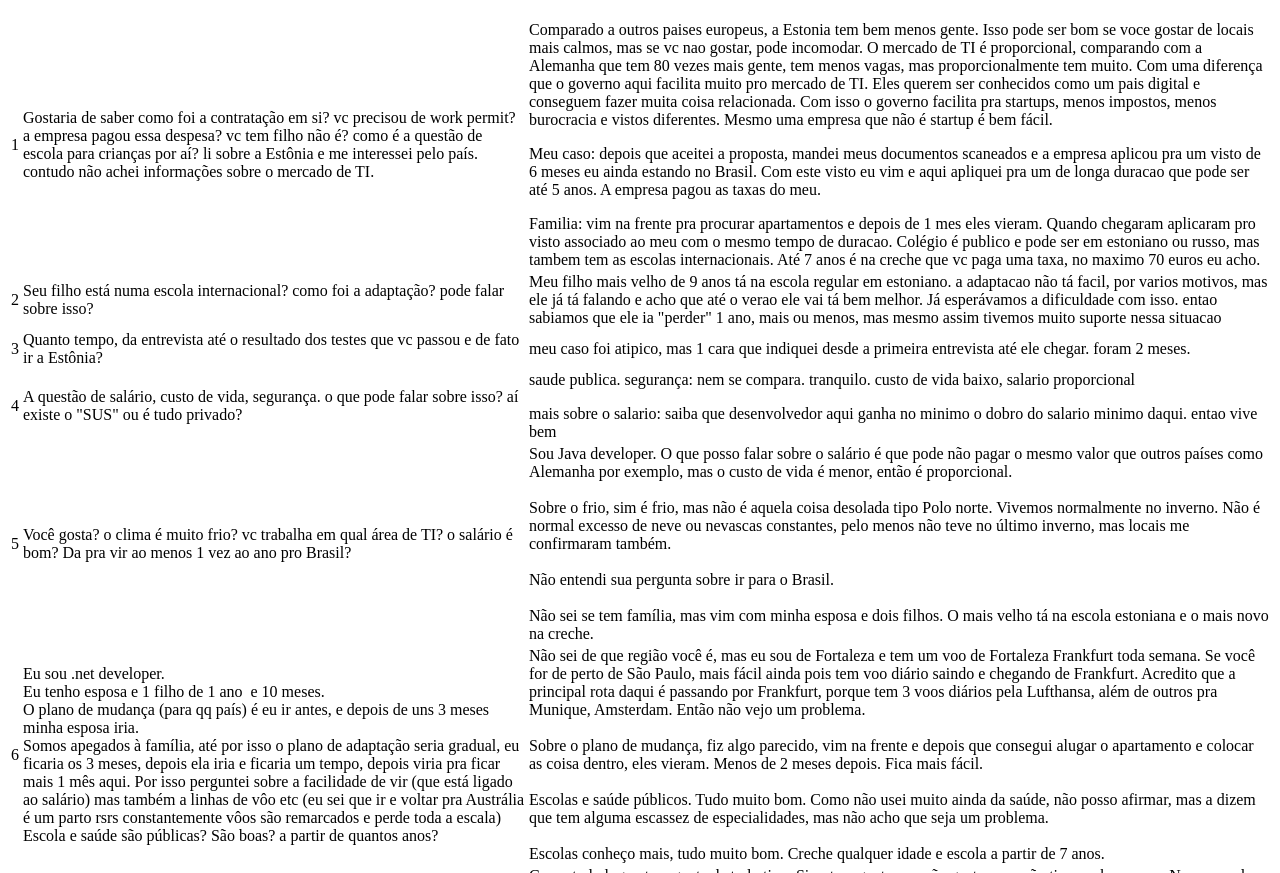
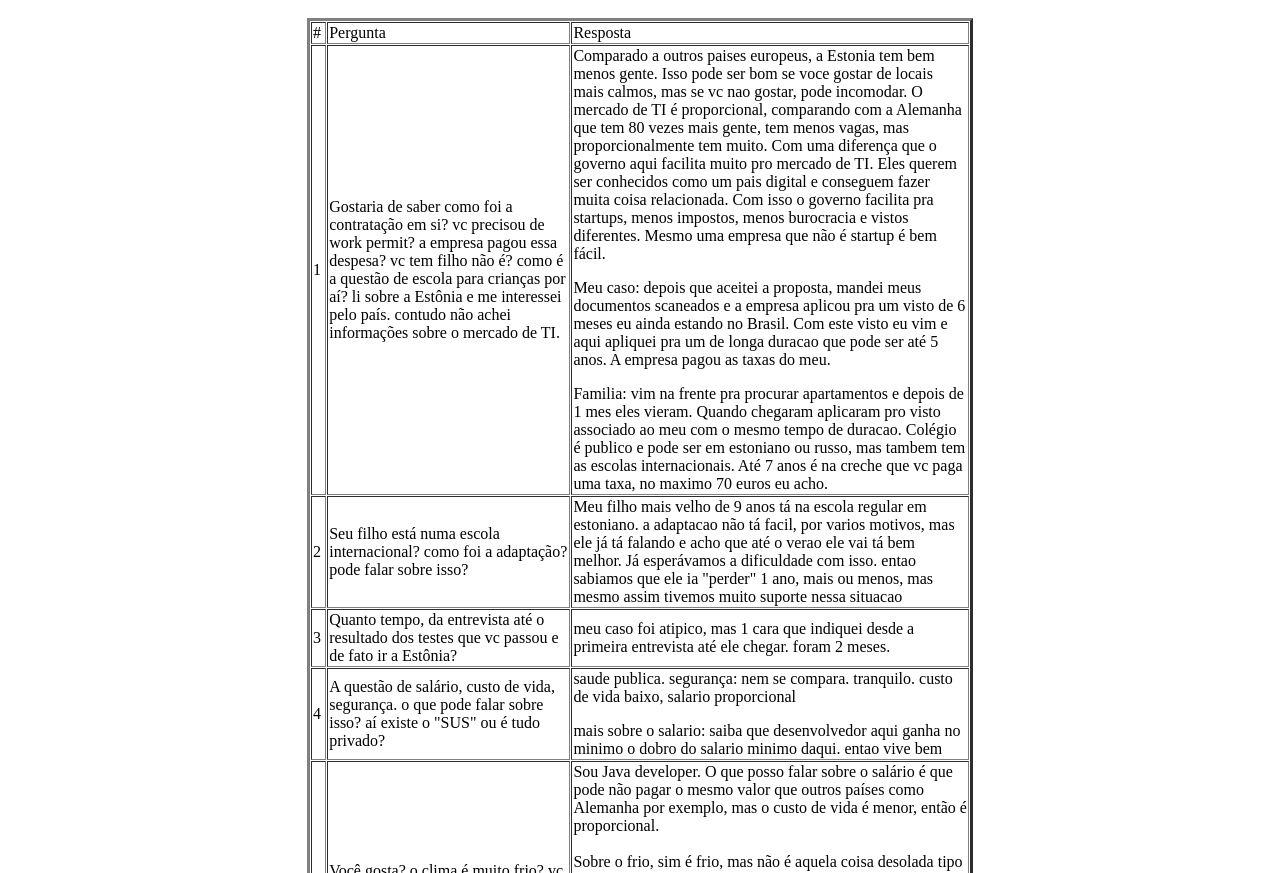
Before and after one commit to edsonsousa/edsonsousa.github.io, a plain HTML site: page index.html in a window 1280 px wide. Shown: the part 48-921 px from the top of the page. Drawn offline with Linux system fonts and the light colour scheme.

Commit message:
primeiras perguntas com ajustes na tabela

```diff
--- a/index.html
+++ b/index.html
@@ -1,37 +1,44 @@
 <h1>FAQ Est&ocirc;nia</h1>
-<table>
+<table style="margin-left: auto; margin-right: auto;" border="3" cellspacing="1" cellpadding="1">
 <tbody>
 <tr>
-<td>1</td>
-<td>Gostaria de saber como foi a contrata&ccedil;&atilde;o em si? vc precisou de work permit? a empresa pagou essa despesa? vc tem filho n&atilde;o &eacute;? como &eacute; a quest&atilde;o de escola para crian&ccedil;as por a&iacute;?&nbsp;li sobre a Est&ocirc;nia e me interessei pelo pa&iacute;s. contudo n&atilde;o achei informa&ccedil;&otilde;es sobre o mercado de TI.</td>
-<td>
+<td style="width: 11.2px;">#</td>
+<td style="width: 239.2px;">Pergunta</td>
+<td style="width: 393.6px;">
+<p>Resposta</p>
+</td>
+</tr>
+<tr>
+<td style="width: 11.2px;">1</td>
+<td style="width: 239.2px;">Gostaria de saber como foi a contrata&ccedil;&atilde;o em si? vc precisou de work permit? a empresa pagou essa despesa? vc tem filho n&atilde;o &eacute;? como &eacute; a quest&atilde;o de escola para crian&ccedil;as por a&iacute;?&nbsp;li sobre a Est&ocirc;nia e me interessei pelo pa&iacute;s. contudo n&atilde;o achei informa&ccedil;&otilde;es sobre o mercado de TI.</td>
+<td style="width: 393.6px;">
 <p>Comparado a outros paises europeus, a Estonia tem bem menos gente. Isso pode ser bom se voce gostar de locais mais calmos, mas se vc nao gostar, pode incomodar. O mercado de TI &eacute; proporcional, comparando com a Alemanha que tem 80 vezes mais gente, tem menos vagas, mas proporcionalmente tem muito. Com uma diferen&ccedil;a que o governo aqui facilita muito pro mercado de TI. Eles querem ser conhecidos como um pais digital e conseguem fazer muita coisa relacionada. Com isso o governo facilita pra startups, menos impostos, menos burocracia e vistos diferentes. Mesmo uma empresa que n&atilde;o &eacute; startup &eacute; bem f&aacute;cil.</p>
 <p>Meu caso: depois que aceitei a proposta, mandei meus documentos scaneados e a empresa aplicou pra um visto de 6 meses eu ainda estando no Brasil. Com este visto eu vim e aqui apliquei pra um de longa duracao que pode ser at&eacute; 5 anos. A empresa pagou as taxas do meu.</p>
 <p>Familia: vim na frente pra procurar apartamentos e depois de 1 mes eles vieram. Quando chegaram aplicaram pro visto associado ao meu com o mesmo tempo de duracao. Col&eacute;gio &eacute; publico e pode ser em estoniano ou russo, mas tambem tem as escolas internacionais. At&eacute; 7 anos &eacute; na creche que vc paga uma taxa, no maximo 70 euros eu acho.</p>
 </td>
 </tr>
 <tr>
-<td>2</td>
-<td>Seu filho est&aacute; numa escola internacional? como foi a adapta&ccedil;&atilde;o? pode falar sobre isso?</td>
-<td>Meu filho mais velho de 9 anos t&aacute; na escola regular em estoniano. a adaptacao n&atilde;o t&aacute; facil, por varios motivos, mas ele j&aacute; t&aacute; falando e acho que at&eacute; o verao ele vai t&aacute; bem melhor. J&aacute; esper&aacute;vamos a dificuldade com isso. entao sabiamos que ele ia "perder" 1 ano, mais ou menos, mas mesmo assim tivemos muito suporte nessa situacao</td>
+<td style="width: 11.2px;">2</td>
+<td style="width: 239.2px;">Seu filho est&aacute; numa escola internacional? como foi a adapta&ccedil;&atilde;o? pode falar sobre isso?</td>
+<td style="width: 393.6px;">Meu filho mais velho de 9 anos t&aacute; na escola regular em estoniano. a adaptacao n&atilde;o t&aacute; facil, por varios motivos, mas ele j&aacute; t&aacute; falando e acho que at&eacute; o verao ele vai t&aacute; bem melhor. J&aacute; esper&aacute;vamos a dificuldade com isso. entao sabiamos que ele ia "perder" 1 ano, mais ou menos, mas mesmo assim tivemos muito suporte nessa situacao</td>
 </tr>
 <tr>
-<td>3</td>
-<td>Quanto tempo, da entrevista at&eacute; o resultado dos testes que vc passou e de fato ir a Est&ocirc;nia?</td>
-<td>meu caso foi atipico, mas 1 cara que indiquei desde a primeira entrevista at&eacute; ele chegar. foram 2 meses.</td>
+<td style="width: 11.2px;">3</td>
+<td style="width: 239.2px;">Quanto tempo, da entrevista at&eacute; o resultado dos testes que vc passou e de fato ir a Est&ocirc;nia?</td>
+<td style="width: 393.6px;">meu caso foi atipico, mas 1 cara que indiquei desde a primeira entrevista at&eacute; ele chegar. foram 2 meses.</td>
 </tr>
 <tr>
-<td>4</td>
-<td>A quest&atilde;o de sal&aacute;rio, custo de vida, seguran&ccedil;a. o que pode falar sobre isso? a&iacute; existe o "SUS" ou &eacute; tudo privado?</td>
-<td>
+<td style="width: 11.2px;">4</td>
+<td style="width: 239.2px;">A quest&atilde;o de sal&aacute;rio, custo de vida, seguran&ccedil;a. o que pode falar sobre isso? a&iacute; existe o "SUS" ou &eacute; tudo privado?</td>
+<td style="width: 393.6px;">
 <p>saude publica. seguran&ccedil;a: nem se compara. tranquilo. custo de vida baixo, salario proporcional</p>
 <p>mais sobre o salario: saiba que desenvolvedor aqui ganha no minimo o dobro do salario minimo daqui. entao vive bem</p>
 </td>
 </tr>
 <tr>
-<td>5</td>
-<td>Voc&ecirc; gosta? o clima &eacute; muito frio? vc trabalha em qual &aacute;rea de TI? o sal&aacute;rio &eacute; bom? Da pra vir ao menos 1 vez ao ano pro Brasil?</td>
-<td>
+<td style="width: 11.2px;">5</td>
+<td style="width: 239.2px;">Voc&ecirc; gosta? o clima &eacute; muito frio? vc trabalha em qual &aacute;rea de TI? o sal&aacute;rio &eacute; bom? Da pra vir ao menos 1 vez ao ano pro Brasil?</td>
+<td style="width: 393.6px;">
 <div>Sou Java developer. O que posso falar sobre o sal&aacute;rio &eacute; que pode n&atilde;o pagar o mesmo valor que outros pa&iacute;ses como Alemanha por exemplo, mas o custo de vida &eacute; menor, ent&atilde;o &eacute; proporcional.</div>
 <div>&nbsp;</div>
 <div>Sobre o frio, sim &eacute; frio, mas n&atilde;o &eacute; aquela coisa desolada tipo Polo norte. Vivemos normalmente no inverno. N&atilde;o &eacute; normal excesso de neve ou nevascas constantes, pelo menos n&atilde;o teve no &uacute;ltimo inverno, mas locais me confirmaram tamb&eacute;m.</div>
@@ -42,14 +49,14 @@
 </td>
 </tr>
 <tr>
-<td>6</td>
-<td>Eu sou .net developer.<br />Eu tenho esposa e 1 filho de 1 ano&nbsp; e 10 meses.
+<td style="width: 11.2px;">6</td>
+<td style="width: 239.2px;">Eu sou .net developer.<br />Eu tenho esposa e 1 filho de 1 ano&nbsp; e 10 meses.
 <div class="m_5234324935812988176m_517773179810129076inserted m_5234324935812988176inserted">O plano de mudan&ccedil;a (para qq pa&iacute;s) &eacute; eu ir antes, e depois de uns 3 meses minha esposa iria.<br />Somos apegados &agrave; fam&iacute;lia, at&eacute; por isso o plano de adapta&ccedil;&atilde;o seria gradual, eu ficaria os 3 meses, depois ela iria e ficaria um tempo, depois viria pra ficar mais 1 m&ecirc;s aqui. Por isso perguntei sobre a facilidade de vir (que est&aacute; ligado ao sal&aacute;rio) mas tamb&eacute;m a linhas de v&ocirc;o etc (eu sei que ir e voltar pra Austr&aacute;lia &eacute; um parto rsrs constantemente v&ocirc;os s&atilde;o remarcados e perde toda a escala)</div>
 <div class="m_5234324935812988176inserted" dir="ltr">
 <div class="m_5234324935812988176m_517773179810129076inserted m_5234324935812988176inserted">Escola e sa&uacute;de s&atilde;o p&uacute;blicas? S&atilde;o boas? a partir de quantos anos?</div>
 </div>
 </td>
-<td>
+<td style="width: 393.6px;">
 <div>N&atilde;o sei de que regi&atilde;o voc&ecirc; &eacute;, mas eu sou de Fortaleza e tem um voo de Fortaleza Frankfurt toda semana. Se voc&ecirc; for de perto de S&atilde;o Paulo, mais f&aacute;cil ainda pois tem voo di&aacute;rio saindo e chegando de Frankfurt. Acredito que a principal rota daqui &eacute; passando por Frankfurt, porque tem 3 voos di&aacute;rios pela Lufthansa, al&eacute;m de outros pra Munique, Amsterdam. Ent&atilde;o n&atilde;o vejo um problema.</div>
 <div>&nbsp;</div>
 <div>Sobre o plano de mudan&ccedil;a, fiz algo parecido, vim na frente e depois que consegui alugar o apartamento e colocar as coisa dentro, eles vieram. Menos de 2 meses depois. Fica mais f&aacute;cil.</div>
@@ -60,12 +67,12 @@
 </td>
 </tr>
 <tr>
-<td>7</td>
-<td>
+<td style="width: 11.2px;">7</td>
+<td style="width: 239.2px;">
 <div class="m_4405301176120997037inserted">E os locais? apreciam&nbsp;imigrantes, s&atilde;o educados ou s&atilde;o mais fechados (ou xenofobos rsrs) como os espanhois?</div>
 <div class="m_4405301176120997037inserted">Tem bastante vaga pra TI mesmo?</div>
 </td>
-<td>Como todo lugar, tem gente de todo tipo. Sim, tem gente que n&atilde;o gosta, mas n&atilde;o tive nenhum caso. Nem caso de gente mal educada eu tive. Ent&atilde;o tamb&eacute;m n&atilde;o vejo como uma grande coisa.
+<td style="width: 393.6px;">Como todo lugar, tem gente de todo tipo. Sim, tem gente que n&atilde;o gosta, mas n&atilde;o tive nenhum caso. Nem caso de gente mal educada eu tive. Ent&atilde;o tamb&eacute;m n&atilde;o vejo como uma grande coisa.
 <div>&nbsp;</div>
 <div>Sim, tem bastante vagas sim. D&aacute; uma olhada no linkedin as vagas e outros sites.</div>
 </td>
```
